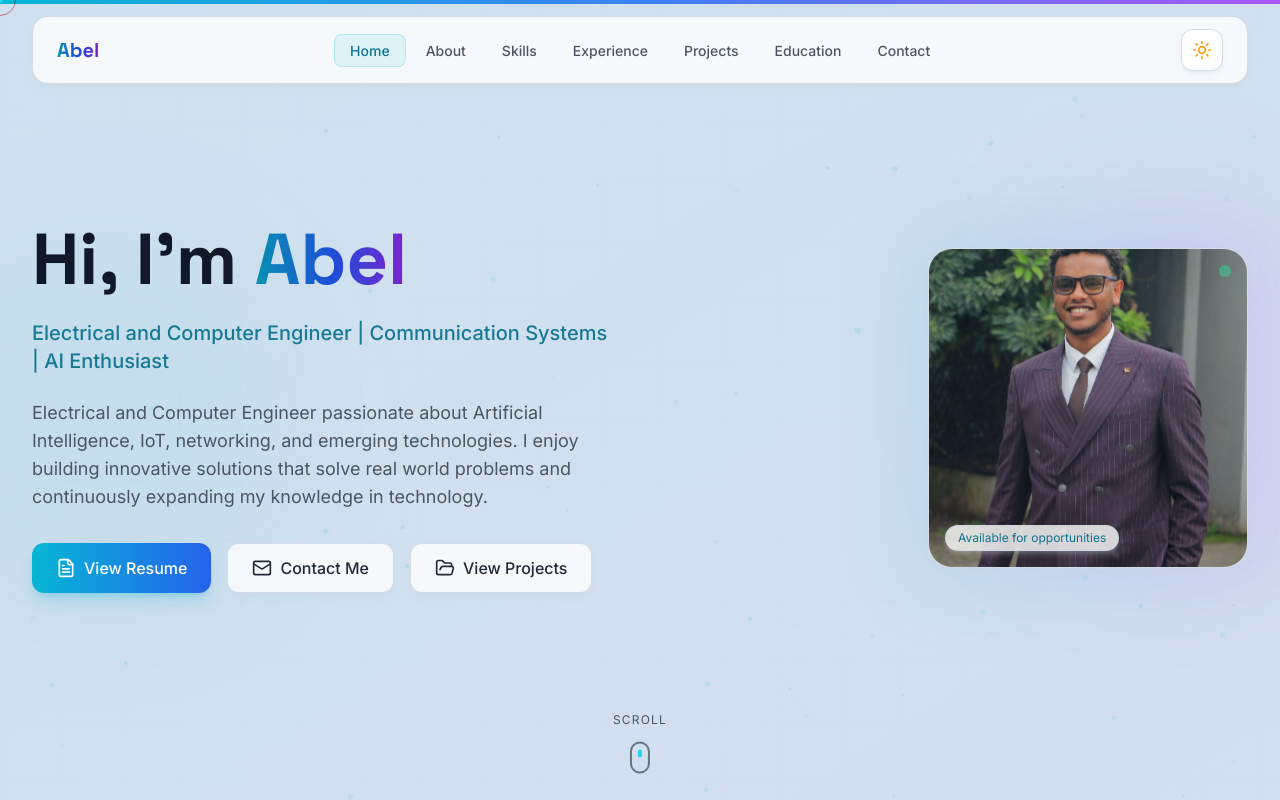
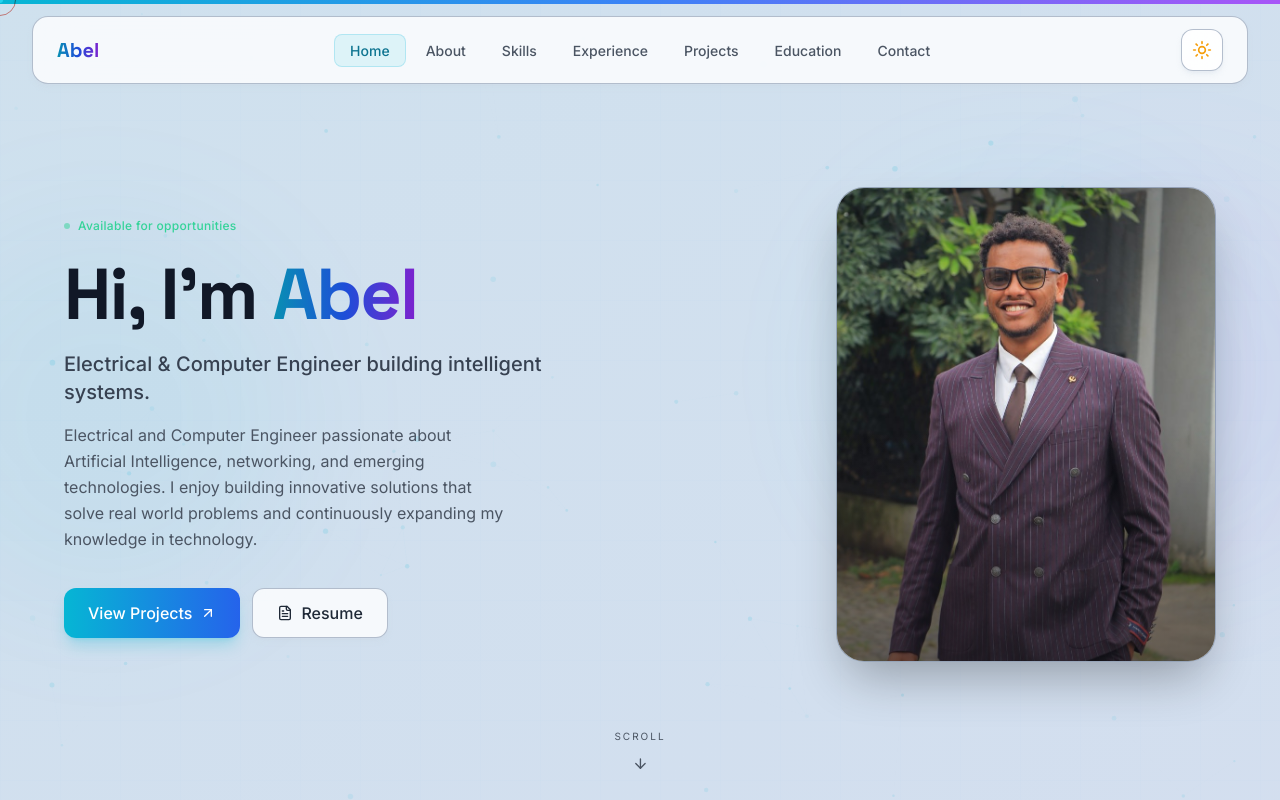
Before and after one commit to bella1243/portfolio, a React (Vite) app: page / in a window 1280 px wide. Shown: the top 800 px of the page. Built offline with nearby package versions, Linux system fonts and the light colour scheme.

Commit message:
project and profile update

```diff
--- a/src/components/sections/Hero.tsx
+++ b/src/components/sections/Hero.tsx
@@ -1,105 +1,104 @@
 import { motion, useScroll, useTransform } from 'framer-motion'
-import { FileText, Mail, FolderOpen } from 'lucide-react'
+import { ArrowDown, ArrowUpRight, FileText } from 'lucide-react'
 import { profile } from '../../data/profile'
 
 export default function Hero() {
   const { scrollY } = useScroll()
-  const y = useTransform(scrollY, [0, 500], [0, 150])
-  const opacity = useTransform(scrollY, [0, 300], [1, 0])
+  const y = useTransform(scrollY, [0, 500], [0, 80])
+  const opacity = useTransform(scrollY, [0, 280], [1, 0])
 
   return (
     <section
       id="home"
-      className="relative min-h-screen flex items-center section-padding pt-32"
+      className="relative min-h-screen flex items-center section-padding pt-28 pb-16"
       aria-label="Hero section"
     >
-      <motion.div style={{ y, opacity }} className="max-w-7xl mx-auto w-full">
-        <div className="grid lg:grid-cols-2 gap-12 lg:gap-16 items-center">
+      <motion.div style={{ y, opacity }} className="max-w-6xl mx-auto w-full">
+        <div className="grid lg:grid-cols-[1.15fr_0.85fr] gap-12 lg:gap-16 items-center">
           <motion.div
-            initial={{ opacity: 0, x: -50 }}
-            animate={{ opacity: 1, x: 0 }}
-            transition={{ duration: 0.8, delay: 0.5 }}
+            initial={{ opacity: 0, y: 28 }}
+            animate={{ opacity: 1, y: 0 }}
+            transition={{ duration: 0.7, delay: 0.35, ease: [0.22, 1, 0.36, 1] }}
           >
-            <h1 className="font-display text-4xl sm:text-5xl md:text-6xl lg:text-7xl font-bold leading-tight mb-6">
-              Hi, I'm{' '}
+            <p className="inline-flex items-center gap-2 text-xs font-medium tracking-wide text-emerald-400 mb-6">
+              <span className="h-1.5 w-1.5 rounded-full bg-emerald-400 animate-pulse" />
+              Available for opportunities
+            </p>
+
+            <h1 className="font-display text-5xl sm:text-6xl lg:text-7xl font-bold tracking-tight leading-[1.05] mb-5">
+              Hi, I&apos;m{' '}
               <span className="gradient-text">{profile.name}</span>
             </h1>
 
-            <p className="text-lg md:text-xl text-cyan-400/90 font-medium mb-6 leading-relaxed">
-              {profile.title}
+            <p className="text-lg sm:text-xl text-gray-300 font-medium mb-4 max-w-lg leading-snug">
+              Electrical & Computer Engineer building intelligent systems.
             </p>
 
-            <p className="text-gray-400 text-base md:text-lg leading-relaxed mb-8 max-w-xl">
+            <p className="text-gray-400 text-base leading-relaxed mb-9 max-w-md">
               {profile.intro}
             </p>
 
-            <div className="flex flex-wrap gap-4">
+            <div className="flex flex-wrap gap-3">
+              <a href="#projects" className="btn-primary">
+                View Projects
+                <ArrowUpRight className="w-4 h-4" />
+              </a>
               <a
                 href={profile.resumeUrl}
                 target="_blank"
                 rel="noopener noreferrer"
-                className="btn-primary"
+                className="btn-secondary"
               >
-                <FileText className="w-5 h-5" />
-                View Resume
-              </a>
-              <a href="#contact" className="btn-secondary">
-                <Mail className="w-5 h-5" />
-                Contact Me
-              </a>
-              <a href="#projects" className="btn-secondary">
-                <FolderOpen className="w-5 h-5" />
-                View Projects
+                <FileText className="w-4 h-4" />
+                Resume
               </a>
             </div>
           </motion.div>
 
           <motion.div
-            initial={{ opacity: 0, scale: 0.8 }}
-            animate={{ opacity: 1, scale: 1 }}
-            transition={{ duration: 0.8, delay: 0.6 }}
+            initial={{ opacity: 0, y: 28 }}
+            animate={{ opacity: 1, y: 0 }}
+            transition={{ duration: 0.7, delay: 0.5, ease: [0.22, 1, 0.36, 1] }}
             className="flex justify-center lg:justify-end"
           >
-            <div className="relative">
-              <motion.div
-                className="absolute -inset-4 rounded-3xl bg-gradient-to-r from-cyan-500/20 to-purple-500/20 blur-2xl"
-                animate={{ opacity: [0.5, 0.8, 0.5] }}
-                transition={{ duration: 4, repeat: Infinity }}
+            <div className="relative w-full max-w-[340px] sm:max-w-[380px]">
+              <div
+                className="absolute -inset-6 rounded-[2rem] opacity-40 blur-3xl pointer-events-none"
+                style={{
+                  background:
+                    'radial-gradient(circle at 50% 40%, rgba(34,211,238,0.35), transparent 65%)',
+                }}
+                aria-hidden
               />
-              <div className="relative w-64 h-64 sm:w-80 sm:h-80 rounded-3xl glass overflow-hidden">
-                <motion.img
+              <div className="relative aspect-[4/5] overflow-hidden rounded-[1.75rem] border border-white/10 bg-white/[0.03] shadow-2xl shadow-black/30">
+                <img
                   src={profile.profileImage}
                   alt={`${profile.name} — professional portrait`}
-                  animate={{ scale: [1, 1.02, 1] }}
-                  transition={{ duration: 6, repeat: Infinity, ease: 'easeInOut' }}
-                  className="absolute inset-0 w-full h-full object-cover object-center"
+                  className="absolute inset-0 h-full w-full object-cover object-center"
                 />
-                <div className="absolute inset-0 bg-gradient-to-t from-[#0a0a0f]/50 via-transparent to-cyan-500/10 pointer-events-none [.light_&]:from-slate-900/25 [.light_&]:to-cyan-500/5" />
-                <div className="absolute top-4 right-4 w-3 h-3 rounded-full bg-emerald-400 animate-pulse" />
-                <div className="absolute bottom-4 left-4 px-3 py-1 rounded-full glass text-xs text-cyan-400">
-                  Available for opportunities
-                </div>
+                <div className="absolute inset-0 bg-gradient-to-t from-[#0a0a0f]/55 via-transparent to-transparent pointer-events-none" />
               </div>
             </div>
           </motion.div>
         </div>
+      </motion.div>
 
-        <motion.div
-          initial={{ opacity: 0 }}
-          animate={{ opacity: 1 }}
-          transition={{ delay: 1.2 }}
-          className="absolute bottom-8 left-1/2 -translate-x-1/2 hidden md:flex flex-col items-center gap-2"
+      <motion.a
+        href="#about"
+        initial={{ opacity: 0 }}
+        animate={{ opacity: 1 }}
+        transition={{ delay: 1.1 }}
+        className="absolute bottom-8 left-1/2 -translate-x-1/2 hidden md:flex flex-col items-center gap-2 text-gray-500 hover:text-cyan-400 transition-colors"
+        aria-label="Scroll to about"
+      >
+        <span className="text-[10px] uppercase tracking-[0.2em]">Scroll</span>
+        <motion.span
+          animate={{ y: [0, 5, 0] }}
+          transition={{ duration: 1.6, repeat: Infinity, ease: 'easeInOut' }}
         >
-          <span className="text-xs text-gray-500 uppercase tracking-widest">Scroll</span>
-          <motion.div
-            animate={{ y: [0, 8, 0] }}
-            transition={{ duration: 1.5, repeat: Infinity }}
-            className="w-5 h-8 rounded-full border-2 border-gray-600 [.light_&]:border-gray-500 flex justify-center pt-1.5"
-          >
-            <div className="w-1 h-2 rounded-full bg-cyan-400" />
-          </motion.div>
-        </motion.div>
-      </motion.div>
+          <ArrowDown className="w-4 h-4" />
+        </motion.span>
+      </motion.a>
     </section>
   )
 }
--- a/src/data/profile.ts
+++ b/src/data/profile.ts
@@ -6,7 +6,7 @@ export const profile = {
   profileImage,
   title: 'Electrical and Computer Engineer | Communication Systems | AI Enthusiast',
   intro:
-    'Electrical and Computer Engineer passionate about Artificial Intelligence, IoT, networking, and emerging technologies. I enjoy building innovative solutions that solve real world problems and continuously expanding my knowledge in technology.',
+    'Electrical and Computer Engineer passionate about Artificial Intelligence, networking, and emerging technologies. I enjoy building innovative solutions that solve real world problems and continuously expanding my knowledge in technology.',
   bio: `I'm a dedicated Engineer with a focus on AI systems. My journey in technology has been driven by curiosity and a desire to create meaningful impact through innovation.`,
   careerGoals:
     'I aspire to work at the intersection of hardware and software—designing intelligent systems that connect the physical and digital worlds. My goal is to contribute to cutting-edge projects in IoT, AI, and network infrastructure while continuing to grow as an engineer and leader.',
@@ -22,7 +22,7 @@ export const profile = {
   email: 'abelbekanagot@gmail.com',
   phone: '+251966871742',
   linkedin: 'https://www.linkedin.com/in/abel-bekana-b42100285/',
-  github: 'https://github.com/bella1243',
+  github: 'https://github.com',
   location: 'Anywhere you are',
   footerLocation: 'Addis Ababa, Ethiopia',
   resumeUrl: resumePdf,
--- a/src/data/projects.ts
+++ b/src/data/projects.ts
@@ -257,6 +257,7 @@ export const projects: Project[] = [
     duration: '2025',
     type: 'Network Infrastructure',
     status: 'Completed',
+    hideLiveDemo: true,
   },
 
   {
@@ -307,6 +308,7 @@ export const projects: Project[] = [
     duration: '2025',
     type: 'Web Application',
     status: 'Completed',
+    liveUrl: 'https://clone-rust-psi.vercel.app/',
   },
 
   {
@@ -410,6 +412,7 @@ export const projects: Project[] = [
     duration: '2024',
     type: 'Desktop / Web System',
     status: 'Completed',
+    hideLiveDemo: true,
   },
 
   {
@@ -482,7 +485,7 @@ export const projects: Project[] = [
       {
         title: 'Scoring',
         description: 'Tracks points as you play',
-        icon: 'TrA classic Snake experience built with vanilla JavaScript DOM APIs.ophy',
+        icon: 'Trophy',
       },
       {
         title: 'Game State',
@@ -513,6 +516,7 @@ export const projects: Project[] = [
     duration: '2024',
     type: 'Browser Game',
     status: 'Completed',
+    liveUrl: 'https://arrow-kappa-ten.vercel.app/',
   },
 
   {
@@ -564,5 +568,6 @@ export const projects: Project[] = [
     duration: '2024',
     type: 'Desktop Application',
     status: 'Completed',
+    hideLiveDemo: true,
   },
 ]
--- a/src/index.css
+++ b/src/index.css
@@ -30,7 +30,7 @@
   }
 
   html.light .glass {
-    @apply bg-white/80 border-slate-300/80 shadow-md shadow-slate-300/30;
+    @apply bg-white/80 border-slate-400/70 shadow-md shadow-slate-300/30;
   }
 
   .glass-card {
@@ -116,7 +116,7 @@
   }
 
   html.light .project-face {
-    @apply bg-white shadow-black/10 border-transparent;
+    @apply bg-white shadow-black/10 border-slate-400/60;
   }
 
   .project-face-front {
@@ -201,8 +201,9 @@ html.light .text-cyan-400 { color: rgb(14 116 144); }
 html.light .text-cyan-400\/90 { color: rgb(14 116 144 / 0.95); }
 html.light .hover\:text-cyan-400:hover { color: rgb(21 94 117); }
 
-html.light .border-white\/10 { border-color: rgb(203 213 225 / 0.9); }
-html.light .border-white\/20 { border-color: rgb(203 213 225); }
+html.light .border-white\/10 { border-color: rgb(100 116 139 / 0.55); }
+html.light .border-white\/15 { border-color: rgb(100 116 139 / 0.65); }
+html.light .border-white\/20 { border-color: rgb(71 85 105 / 0.55); }
 html.light .bg-white\/5 { background-color: rgb(255 255 255 / 0.9); }
 html.light .bg-white\/10 { background-color: rgb(255 255 255); }
 html.light .bg-black\/20 { background-color: rgb(203 213 225 / 0.4); }
```
